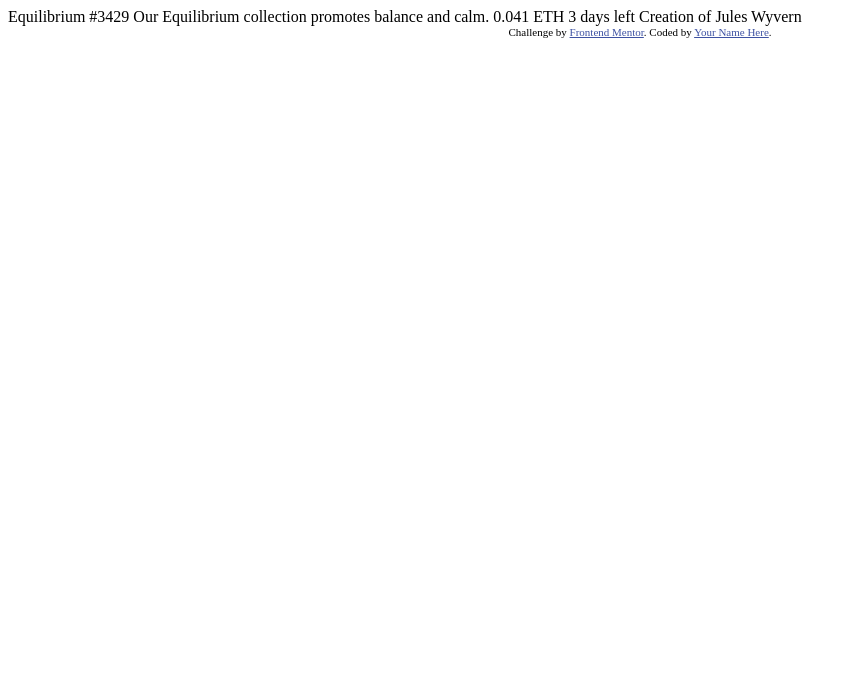
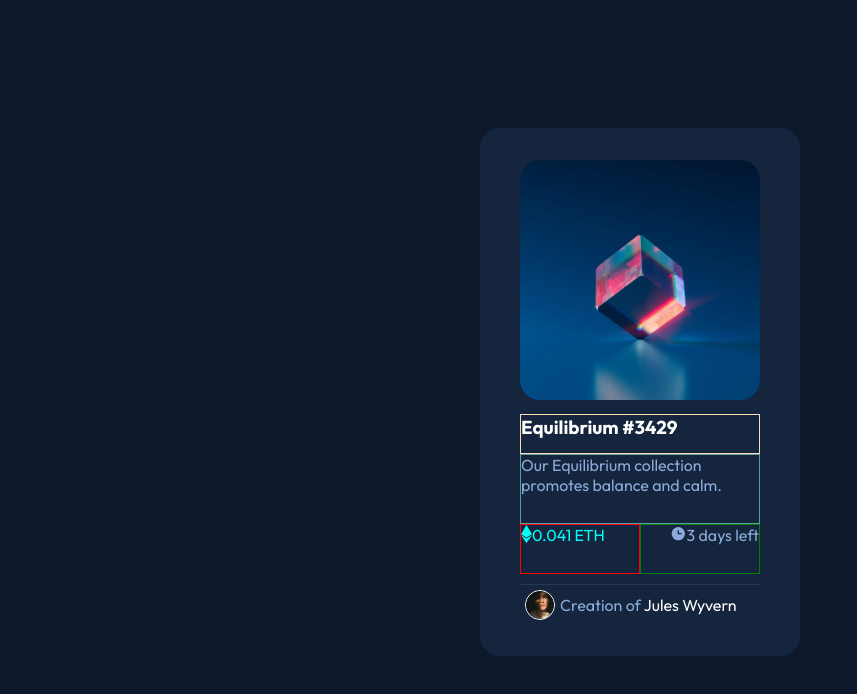
Before and after one commit to SerenaGiumentaro/preview-card-component-Frontend-Mentor, a plain HTML site: page index.html in a window 1280 px wide. Shown: the whole page, without its empty margins (0-857 px from the left). Drawn offline with Linux system fonts and the light colour scheme.

Commit message:
aggiornamento

```diff
--- a/index.html
+++ b/index.html
@@ -3,33 +3,34 @@
 <head>
   <meta charset="UTF-8">
   <meta name="viewport" content="width=device-width, initial-scale=1.0"> <!-- displays site properly based on user's device -->
-
+  <link rel="stylesheet" href="style.css">
   <link rel="icon" type="image/png" sizes="32x32" href="./images/favicon-32x32.png">
-
+  <link rel="preconnect" href="https://fonts.googleapis.com">
+  <link rel="preconnect" href="https://fonts.gstatic.com" crossorigin>
+  <link href="https://fonts.googleapis.com/css2?family=Outfit:wght@100;300;400;500;600;700;800;900&display=swap" rel="stylesheet">
   <title>Frontend Mentor | NFT preview card component</title>
-
-  <!-- Feel free to remove these styles or customise in your own stylesheet 👍 -->
-  <style>
-
-    .attribution { font-size: 11px; text-align: center; }
-    .attribution a { color: hsl(228, 45%, 44%); }
-  </style>
 </head>
 <body>
-
-  Equilibrium #3429
-
-  Our Equilibrium collection promotes balance and calm.
-
-  0.041 ETH
-  3 days left
-
-  Creation of Jules Wyvern
-
-  <div class="attribution">
-
-    Challenge by <a href="https://www.frontendmentor.io?ref=challenge" target="_blank">Frontend Mentor</a>.
-    Coded by <a href="#">Your Name Here</a>.
+  <div class="card-container">
+    <div class="img-card">
+      <img src="./images/image-equilibrium.jpg" alt="Equilibrium">
+    </div>
+    <div class="caption">
+      <h3>  Equilibrium #3429</h3>
+      <p>  Our Equilibrium collection promotes balance and calm. </p>
+      <div class="eth">
+        <svg width="11" height="18" xmlns="http://www.w3.org/2000/svg"><path d="M11 10.216 5.5 18 0 10.216l5.5 3.263 5.5-3.262ZM5.5 0l5.496 9.169L5.5 12.43 0 9.17 5.5 0Z" fill="#00FFF8"/></svg>
+        <p>  0.041 ETH </p>
+      </div>
+      <div class="time">
+        <svg width="17" height="17" xmlns="http://www.w3.org/2000/svg"><path d="M8.305 2.007a6.667 6.667 0 1 0 0 13.334 6.667 6.667 0 0 0 0-13.334Zm2.667 7.334H8.305a.667.667 0 0 1-.667-.667V6.007a.667.667 0 0 1 1.334 0v2h2a.667.667 0 0 1 0 1.334Z" fill="#8BACD9"/></svg>
+        <p>3 days left</p>
+      </div>
+    </div>
+    <div class="author">
+      <img src="./images/image-avatar.png" alt="avatar">
+      <p>  Creation of <span style="color: white;">Jules Wyvern</span></p>
+    </div>
   </div>
 </body>
 </html>
--- a/style.css
+++ b/style.css
@@ -1,11 +1,89 @@
-/* ### Primary
 
-- Soft blue: hsl(215, 51%, 70%)
-- Cyan: hsl(178, 100%, 50%)
-
-### Neutral
-
-- Very dark blue (main BG): hsl(217, 54%, 11%)
-- Very dark blue (card BG): hsl(216, 50%, 16%)
-- Very dark blue (line): hsl(215, 32%, 27%)
-- White: hsl(0, 0%, 100%) */
+:root{
+    --softBlue: hsl(215, 51%, 70%);
+    --cyan:hsl(178, 100%, 50%);
+    --veryDarkBlueMain : hsl(217, 54%, 11%);
+    --veryDarkBlueCard:hsl(216, 50%, 16%);
+    --veryDarkBlueLine:hsl(215, 32%, 27%);
+    --white:hsl(0, 0%, 100%);
+}
+*{
+    box-sizing: border-box;
+    padding: 0;
+    margin: 0;
+}
+body{
+    font-family: 'outfit', sans-serif;
+    width: 100vw;
+    height: 100vh;
+    background-color: var(--veryDarkBlueMain);
+    color: var(--softBlue);
+}
+.card-container{
+    background-color: var(--veryDarkBlueCard);
+    border-radius: 20px;;
+    width: 20rem;
+    height: 33rem;
+    margin: 8rem auto;
+    display: flex;
+    align-items: center;
+    justify-content: center;
+    gap: 10px;
+    flex-direction: column;
+}
+.img-card img{
+    border-radius: 20px;
+    width: 15rem;
+}
+.caption{
+    height: 10rem;
+    display: grid;
+    width: 240px;
+    grid-template-rows: 20px 20px 20px;
+    grid-template-areas:
+        "title title"
+        "title title"
+        "capt capt"
+        "capt capt"
+        "eht time" ;
+}
+.caption h3{
+    border: 1px solid wheat;
+    color: var(--white);
+    grid-area: title;
+}
+.caption>p{
+    border: 1px solid cadetblue;
+    color: var(--softBlue);
+    grid-area: capt;
+}
+.eth{
+    display: flex;
+    border: 1px solid red;
+    color: var(--cyan);
+    grid-area: eht;
+}
+.eth p{
+    color: var(--cyan);
+}
+.time{
+    color: var(--softBlue);
+    display: flex;
+    justify-content: flex-end;
+    border: 1px solid green;
+    grid-area: time;
+}
+.author{
+    display: flex;
+    width: 240px;
+    border-top: 1px solid hsla(215, 52%, 70%, 0.145);
+}
+.author img{
+    margin: 5px;
+    width: 30px;
+    border: 1px solid white;
+    border-radius: 50%;
+}
+.author p{
+    align-self: center;
+}
```
